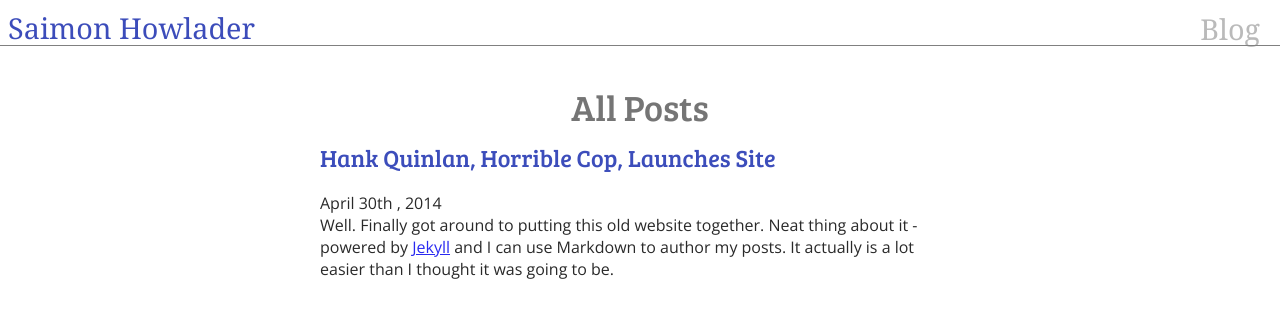
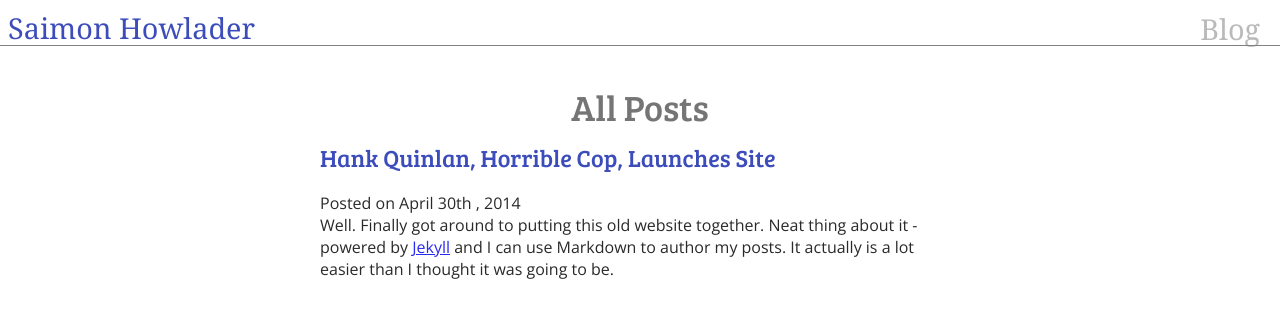
Before and after one commit to saimonhowlader/saimonhowlader.github.io, a Jekyll site: the page built from blog/index.html, in a window 1280 px wide. Shown: the top 318 px of the page. Built offline with Jekyll 4.4.1, drawn with Linux system fonts in a browser that asks for light colours.

Commit message:
Update index.html

```diff
--- a/blog/index.html
+++ b/blog/index.html
@@ -6,7 +6,7 @@ title: Saimon Howlader's Blog
 	<div class="excerpts-list">
 		{% for post in site.posts %}
 	    		<h2 class="excerpt-title-permalink"><a href="{{ post.url }}" title="{{ post.title }}">{{ post.title }}</a></h2>
-	    		<p class="excerpt-metadata">
+	    		<p class="excerpt-metadata">Posted on
 			        <time>
 			            {% assign d = post.date | date: "%-d"  %}
 					{{ post.date | date: "%B" }}
```
